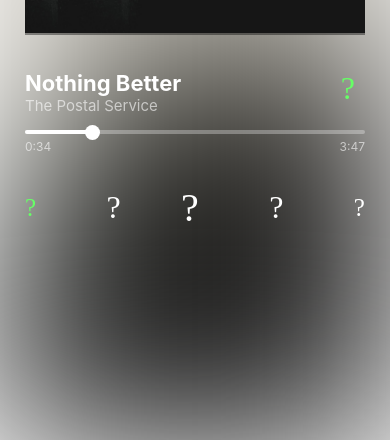
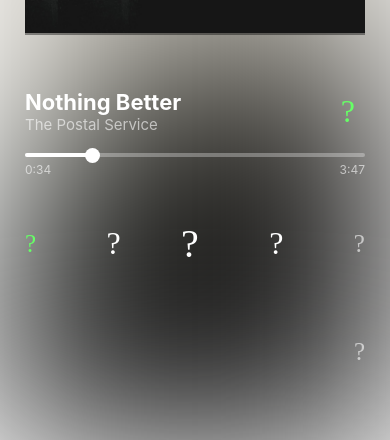
Before and after one commit to rgbdelta/React-Native-Spotify-Player-Demo, a React Native app: screen / in a window 390 px wide. Shown: the part 401-841 px from the top of the page. Built offline with nearby package versions, Linux system fonts and the light colour scheme.

Commit message:
player layout complete

```diff
--- a/src/SharedComponents/PlayerBar/FullScreenPlayer.tsx
+++ b/src/SharedComponents/PlayerBar/FullScreenPlayer.tsx
@@ -32,20 +32,24 @@
     marginVertical: metrics.paddingVeryLarge,
     flex: 1,
   },
-  songInfoContainer: {
-    flexDirection: 'row',
-    justifyContent: 'space-between',
-    marginBottom: metrics.paddingLarge,
-  },
-  seekBarContainer: {
-    marginBottom: metrics.paddingLarge,
-  },
   timeText: {
     ...fonts.fontSmall,
     color: colors.textColorDefault,
   },
+  songInfoContainer: {
+    flex: 1,
+    flexDirection: 'row',
+    justifyContent: 'space-between',
+    alignItems: 'center',
+  },
   controlsContainer: {
-    marginVertical: metrics.paddingLarge,
+    flex: 1.6,
+    flexDirection: 'row',
+    justifyContent: 'space-between',
+    alignItems: 'center',
+  },
+  footerContainer: {
+    flex: 1,
     flexDirection: 'row',
     justifyContent: 'space-between',
     alignItems: 'center',
@@ -105,7 +109,7 @@
             />
           </View>
 
-          <View style={styles.seekBarContainer}>
+          <View>
             <View
               style={{
                 width: '100%',
@@ -178,7 +182,21 @@
               name={'ios-infinite'}
               size={25}
               style={{marginLeft: metrics.paddingNormal}}
+              color={colors.iconColorDefault}
+            />
+          </View>
+
+          <View style={styles.footerContainer}>
+            <Ionicons
+              name={'ios-infinite'}
+              size={25}
               color={colors.iconColorLight}
+              style={{opacity: 0}}
+            />
+            <Ionicons
+              name={'ios-list'}
+              size={25}
+              color={colors.iconColorDefault}
             />
           </View>
         </View>
```
